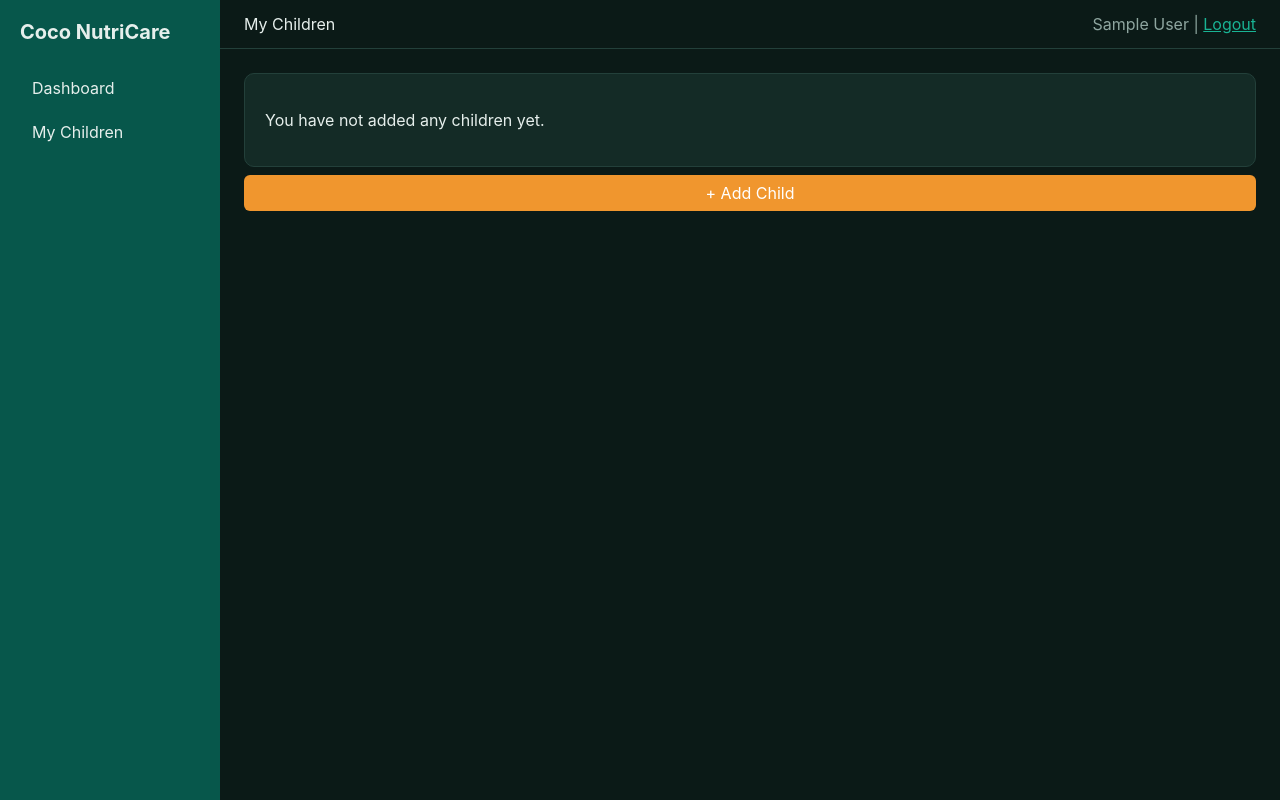
After one commit to Piyal2610/Coco-NutriCare, a Flask app: page /parent/children in a window 1280 px wide. The commit adds this page. Run offline with Flask 3, Linux system fonts and the light colour scheme; the visitor is signed in with stand-in values (Sample User, id 1); data that the repository does not hold is empty.

Commit message:
SR-12 add child list and child detail pages

```diff
--- a/app/parent/routes.py
+++ b/app/parent/routes.py
@@ -56,7 +56,7 @@ def add_child():
             db.session.add(child)
             db.session.commit()
             flash(f"{child.name} has been added.", "success")
-            return redirect(url_for("parent.index"))
+            return redirect(url_for("parent.children"))
     return render_template("parent/child_form.html", child=None)
 
 
@@ -75,7 +75,7 @@ def edit_child(child_id):
                 setattr(child, key, value)
             db.session.commit()
             flash(f"{child.name}'s profile has been updated.", "success")
-            return redirect(url_for("parent.index"))
+            return redirect(url_for("parent.child_detail", child_id=child.id))
     return render_template("parent/child_form.html", child=child)
 
 
@@ -88,4 +88,21 @@ def delete_child(child_id):
     db.session.delete(child)
     db.session.commit()
     flash(f"{name} has been removed.", "success")
-    return redirect(url_for("parent.index"))
+    return redirect(url_for("parent.children"))
+
+
+@bp.route("/children")
+@login_required
+def children():
+    parent_only()
+    kids = Child.query.filter_by(parent_id=current_user.id).order_by(Child.name).all()
+    return render_template("parent/children.html", children=kids)
+
+
+@bp.route("/children/<int:child_id>")
+@login_required
+def child_detail(child_id):
+    parent_only()
+    child = Child.query.filter_by(id=child_id, parent_id=current_user.id).first_or_404()
+    latest = child.growth_records[-1] if child.growth_records else None
+    return render_template("parent/child_detail.html", child=child, latest=latest)
--- a/app/static/css/style.css
+++ b/app/static/css/style.css
@@ -71,3 +71,12 @@ a { color: var(--accent); }
 .btn-secondary { background: var(--border); }
 .btn-danger { background: #7a1f1f; }
 .delete-form { margin-top: 14px; }
+
+.muted { color: var(--muted); }
+.child-row { display: flex; justify-content: space-between; align-items: center; margin-bottom: 12px; color: var(--text); text-decoration: none; }
+.child-row:hover { border-color: var(--accent); }
+.info-card { margin-bottom: 16px; }
+.info-card h3 { margin: 0 0 12px; }
+.info-row { display: flex; justify-content: space-between; padding: 6px 0; color: var(--muted); }
+.info-row strong { color: var(--text); }
+.btn-block { display: block; text-align: center; margin-top: 8px; }
--- a/app/templates/base.html
+++ b/app/templates/base.html
@@ -13,6 +13,7 @@
             {% if current_user.is_authenticated %}
                 {% if current_user.role == "parent" %}
                     <a href="{{ url_for('parent.index') }}">Dashboard</a>
+                    <a href="{{ url_for('parent.children') }}">My Children</a>
                 {% elif current_user.role == "doctor" %}
                     <a href="{{ url_for('doctor.index') }}">Dashboard</a>
                 {% elif current_user.role == "mother" %}
--- a/app/templates/parent/child_form.html
+++ b/app/templates/parent/child_form.html
@@ -25,7 +25,7 @@
 
             <div class="form-actions">
                 <button type="submit" class="btn">{{ "Save Changes" if child else "Add Child" }}</button>
-                <a href="{{ url_for('parent.index') }}" class="btn btn-secondary">Cancel</a>
+                <a href="{{ url_for('parent.children') }}" class="btn btn-secondary">Cancel</a>
             </div>
         </form>
 
--- /dev/null
+++ b/app/templates/parent/children.html
@@ -0,0 +1,22 @@
+{% extends "base.html" %}
+
+{% block title %}My Children - Coco NutriCare{% endblock %}
+{% block page_title %}My Children{% endblock %}
+
+{% block content %}
+    {% if children %}
+        {% for child in children %}
+            {% set latest = child.growth_records[-1] if child.growth_records else None %}
+            <a href="{{ url_for('parent.child_detail', child_id=child.id) }}" class="card child-row">
+                <strong>{{ child.name }}</strong>
+                <span class="muted">Age {{ child.age_display }}{% if latest %} · {{ latest.weight_kg }}kg{% endif %}</span>
+            </a>
+        {% endfor %}
+    {% else %}
+        <div class="card">
+            <p>You have not added any children yet.</p>
+        </div>
+    {% endif %}
+
+    <a href="{{ url_for('parent.add_child') }}" class="btn btn-orange btn-block">+ Add Child</a>
+{% endblock %}
```
Also changed, not shown: app/templates/parent/child_detail.html (added, +33 -0 lines).
